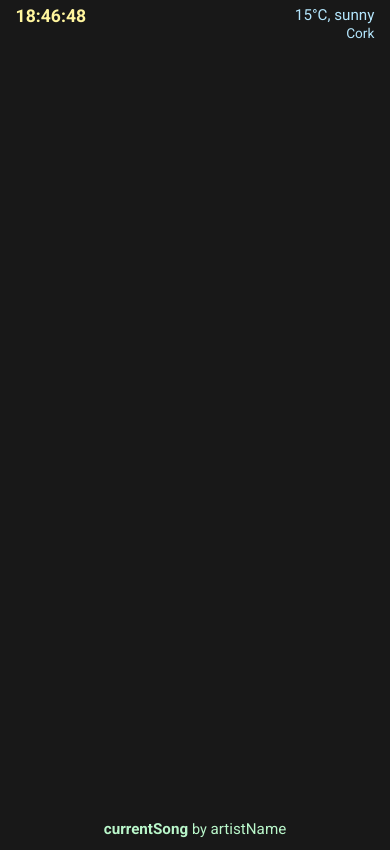
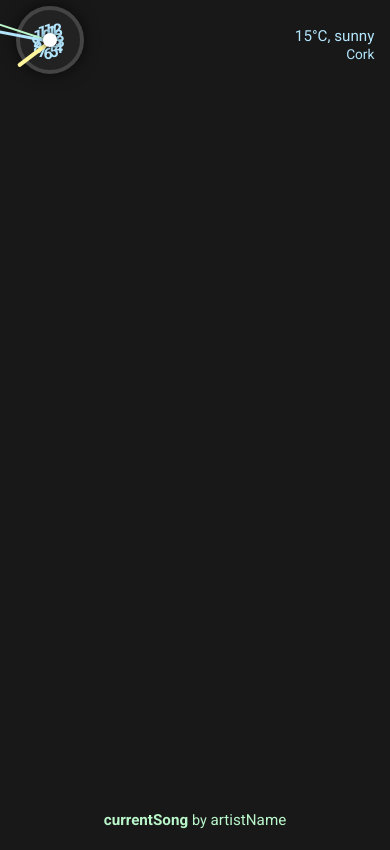
Before and after one commit to Mikolaj-Wujek/MagicMirror, a Flask app: page / in a window 390 px wide. Run offline with Flask 3, Linux system fonts and the light colour scheme.

Commit message:
analog clock using luxon

```diff
--- a/static/script.js
+++ b/static/script.js
@@ -1,16 +1,43 @@
-function updateTime() {
-    const now = new Date();
-    const h = String(now.getHours()).padStart(2, '0');
-    const m = String(now.getMinutes()).padStart(2, '0');
-    const s = String(now.getSeconds()).padStart(2, '0');
-    const timeElem = document.getElementById('current-time');
-    timeElem.textContent = `${h}:${m}:${s}`;
-    timeElem.style.visibility = 'visible';
+function updateClockHands() {
+    const now = luxon.DateTime.now().setZone('Europe/Dublin');
+
+    const h = now.hour % 12;
+    const m = now.minute;
+    const s = Math.floor(now.second);
+
+    const hourDeg = ((h + m / 60) * 30) - 90;
+    const minDeg = ((m + s / 60) * 6) - 90;
+    const secDeg = (s * 6) - 90;
+
+    document.getElementById('hour-hand').style.transform = `rotate(${hourDeg}deg)`;
+    document.getElementById('minute-hand').style.transform = `rotate(${minDeg}deg)`;
+    document.getElementById('second-hand').style.transform = `rotate(${secDeg}deg)`;
+}
+
+function addClockNumbers() {
+    const clock = document.getElementById('clock');
+    for (let i = 1; i <= 12; i++) {
+        const angle = (i - 3) * 30 * (Math.PI / 180);
+        const radius = clock.offsetWidth / 2 - 22;
+        const x = (clock.offsetWidth / 2) + radius * Math.cos(angle);
+        const y = (clock.offsetHeight / 2) + radius * Math.sin(angle);
+
+        const num = document.createElement('span');
+        num.className = 'clock-number';
+        num.textContent = i;
+        num.style.position = 'absolute';
+        num.style.left = `${x - 10}px`;
+        num.style.top = `${y - 12}px`;
+        num.style.color = '#b3e5fc';
+        num.style.fontSize = '1rem';
+        num.style.fontWeight = '700';
+        num.style.userSelect = 'none';
+        clock.appendChild(num);
+    }
 }
 
 document.addEventListener('DOMContentLoaded', function() {
-    const timeElem = document.getElementById('current-time');
-    if (timeElem) timeElem.style.visibility = 'hidden';
-    updateTime();
-    setInterval(updateTime, 1000);
+    addClockNumbers();
+    updateClockHands();
+    setInterval(updateClockHands, 1000);
 });
--- a/static/styles.css
+++ b/static/styles.css
@@ -10,19 +10,59 @@ body {
     position: relative;
 }
 
-header {
-    text-align: center;
+#clock {
+    position: relative;
+    width: 140px;
+    height: 140px;
+    margin: 32px 0 0 32px;
+    border: 4px solid #444;
+    border-radius: 50%;
+    background: #222;
+    box-shadow: 0 0 16px #000a;
 }
 
-#time {
+.hand {
     position: absolute;
-    top: 32px;
-    left: 32px;
-    font-size: 2.5rem;
-    font-weight: 700;
-    color: #fff59d;
-    text-align: left;
-    margin: 0;
+    left: 50%;
+    top: 50%;
+    transform-origin: 0% 50%;
+    transform: rotate(90deg);
+    border-radius: 2px;
+    transition: all 0.1s cubic-bezier(.4,2.08,.55,.44);
+}
+
+.hand.hour {
+    width: 40px;
+    height: 4px;
+    background: #fff59d;
+    z-index: 3;
+}
+
+.hand.minute {
+    width: 55px;
+    height: 3px;
+    background: #b3e5fc;
+    z-index: 2;
+}
+
+.hand.second {
+    width: 65px;
+    height: 2px;
+    background: #b9f6ca;
+    z-index: 1;
+}
+
+.center-dot {
+    position: absolute;
+    width: 14px;
+    height: 14px;
+    background: #fff;
+    border-radius: 50%;
+    top: 50%;
+    left: 50%;
+    transform: translate(-50%, -50%);
+    z-index: 10;
+    box-shadow: 0 0 6px #000a;
 }
 
 #weather {
@@ -48,39 +88,11 @@ header {
     max-width: 600px;
 }
 
-a {
-    color: #90caf9;
-    text-decoration: none;
-}
-
-a:hover {
-    text-decoration: underline;
-}
-
-/* Laptops */
-@media (max-width: 1200px) {
-    #time {
-        font-size: 2rem;
-        top: 24px;
-        left: 18px;
-    }
-    #weather {
-        font-size: 1.2rem;
-        top: 24px;
-        right: 18px;
-    }
-    #music {
-        font-size: 1.1rem;
-        bottom: 24px;
-    }
-}
-
-/* Tablets */
 @media (max-width: 900px) {
-    #time {
-        font-size: 1.5rem;
-        top: 14px;
-        left: 10px;
+    #clock {
+        width: 90px;
+        height: 90px;
+        margin: 14px 0 0 10px;
     }
     #weather {
         font-size: 1rem;
@@ -93,12 +105,11 @@ a:hover {
     }
 }
 
-/* Phones */
 @media (max-width: 600px) {
-    #time {
-        font-size: 1.1rem;
-        top: 6px;
-        left: 4vw;
+    #clock {
+        width: 60px;
+        height: 60px;
+        margin: 6px 0 0 4vw;
     }
     #weather {
         font-size: 0.95rem;
--- a/templates/base.html
+++ b/templates/base.html
@@ -4,20 +4,26 @@
     <meta charset="UTF-8">
     <meta name="viewport" content="width=device-width, initial-scale=1.0">
     <link href="https://fonts.googleapis.com/css2?family=Roboto:wght@400;700&display=swap" rel="stylesheet">
+    <script src="https://cdn.jsdelivr.net/npm/luxon@3/build/global/luxon.min.js"></script>
     <link rel="stylesheet" href="{{ url_for('static', filename='styles.css') }}"/>
     <script src="{{ url_for('static', filename='script.js') }}"></script>
     <title>Magic Mirror</title>
 </head>
 <body>
-    <section id="time">
-        <span id="current-time"></span>
+    <section id="time" aria-label="Analog Clock">
+        <figure id="clock">
+            <div class="hand hour" id="hour-hand"></div>
+            <div class="hand minute" id="minute-hand"></div>
+            <div class="hand second" id="second-hand"></div>
+            <div class="center-dot"></div>
+        </figure>
     </section>
-    <section id="weather">
-        {{ weather.temp }}°C, {{ weather.description }}<br>
-        <span style="font-size:0.9em;">{{ weather.location }}</span>
+    <section id="weather" aria-label="Weather">
+        <p>{{ weather.temp }}°C, {{ weather.description }}<br>
+        <span style="font-size:0.9em;">{{ weather.location }}</span></p>
     </section>
-    <section id="music">
-        <strong>{{ spotify.track }}</strong> <span style="font-size:0.95em;">by</span> {{ spotify.artist }}
+    <section id="music" aria-label="Music">
+        <p><strong>{{ spotify.track }}</strong> <span style="font-size:0.95em;">by</span> {{ spotify.artist }}</p>
     </section>
 </body>
 </html>
```
